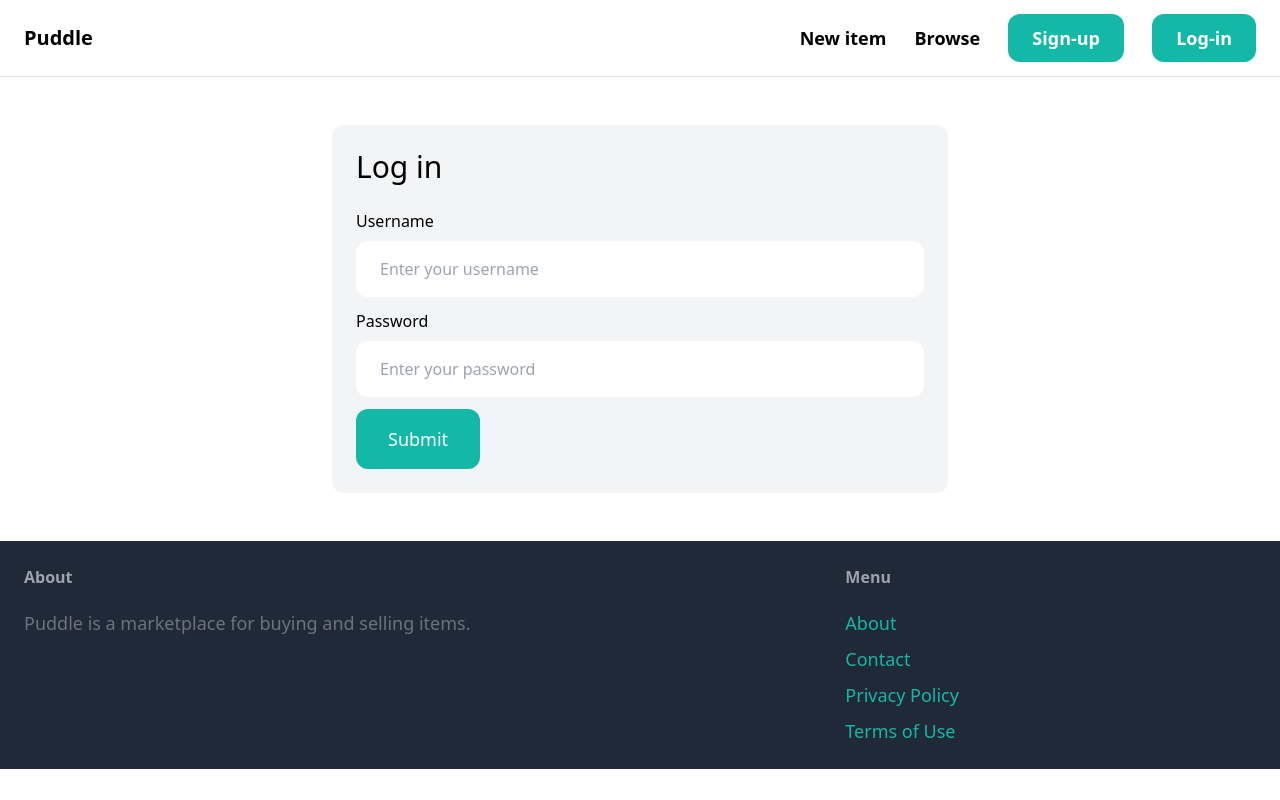
After one commit to Jyotsna-Shrestha/online-marketplace, a Django app: page /login/ in a window 1280 px wide. The commit adds this page. Run offline with Django 5.2, Linux system fonts and the light colour scheme; some libraries are stand-ins or nearby versions.

Commit message:
Add login feature

```diff
--- a/core/forms.py
+++ b/core/forms.py
@@ -1,6 +1,16 @@
 from django import forms
-from django.contrib.auth.forms import UserCreationForm
+from django.contrib.auth.forms import UserCreationForm, AuthenticationForm
 from django.contrib.auth.models import User
+
+class LoginForm(AuthenticationForm):
+    username = forms.CharField(widget=forms.TextInput(attrs={
+        "placeholder": "Enter your username",
+        "class": "w-full py-4 px-6 rounded-xl"
+    }))
+    password = forms.CharField(widget=forms.PasswordInput(attrs={
+        "placeholder": "Enter your password",
+        "class": "w-full py-4 px-6 rounded-xl"
+    }))
 
 class SignupForm(UserCreationForm):
     class Meta:
--- a/core/templates/core/base.html
+++ b/core/templates/core/base.html
@@ -17,8 +17,13 @@
             <a href="#" class="text-lg font-semibold hover:text-gray-500">New item</a>
             <a href="#" class="text-lg font-semibold hover:text-gray-500">Browse</a>
 
+            {% if request.user.is_authenticated %}
+            <a href="#" class="px-6 py-3 text-lg font-semibold bg-teal-500 text-white rounded-xl hover:bg-teal-700">Inbox</a>
+            <a href="#" class="px-6 py-3 text-lg font-semibold bg-teal-500 text-white rounded-xl hover:bg-teal-700">Dashboard</a>
+            {% else %}
             <a href="{% url 'core:signup' %}" class="px-6 py-3 text-lg font-semibold bg-teal-500 text-white rounded-xl hover:bg-teal-700">Sign-up</a>
-            <a href="#" class="px-6 py-3 text-lg font-semibold bg-teal-500 text-white rounded-xl hover:bg-teal-700">Log-in</a>
+            <a href="{% url 'core:login' %}" class="px-6 py-3 text-lg font-semibold bg-teal-500 text-white rounded-xl hover:bg-teal-700">Log-in</a>
+            {% endif %}
     </nav>
     <div class="px-6 py-6">
         {% block content %}
--- /dev/null
+++ b/core/templates/core/login.html
@@ -0,0 +1,35 @@
+{% extends "core/base.html" %}
+
+{% block title %}Sign Up{% endblock %}
+
+{% block content %}
+<div class="w-1/2 my-6 p-6 mx-auto bg-gray-100 rounded-xl">
+    <h1 class="mb-6 text-3xl">Log in</h1>
+
+    <form method="post" action=".">
+        {% csrf_token %}
+
+        <div class="mb-3">
+            <label class="inline-block mb-2">Username</label><br>
+            {{ form.username }}
+        </div>
+
+        <div class="mb-3">
+            <label class="inline-block mb-2">Password</label><br>
+            {{ form.password }}
+        </div>
+
+        {% if form.errors or form.non_field_errors %}
+        <div class="mb-3 p-6 bg-red-100 rounded-xl">
+            {% for field in form %}
+            {{ field.errors }}
+            {% endfor %}
+
+            {{ form.non_field_errors }}
+        </div>
+        {% endif %}
+
+        <button class="py-4 px-8 text-lg bg-teal-500 rounded-xl text-white hover:bg-teal-700">Submit</button>
+    </form>
+</div>
+{% endblock %}
--- a/core/urls.py
+++ b/core/urls.py
@@ -1,5 +1,7 @@
 from django.urls import path
+from django.contrib.auth import views as auth_views
 from . import views
+from .forms import LoginForm
 
 app_name = "core"
 
@@ -7,4 +9,5 @@ urlpatterns = [
     path("", views.index, name="index"),
     path("contact/", views.contact, name="contact"),
     path("signup/", views.signup, name="signup"),
+    path("login/", auth_views.LoginView.as_view(template_name="core/login.html", authentication_form=LoginForm), name="login"),
 ]
--- a/puddle/settings.py
+++ b/puddle/settings.py
@@ -27,6 +27,9 @@ DEBUG = True
 
 ALLOWED_HOSTS = []
 
+LOGIN_URL = "/login/"
+LOGIN_REDIRECT_URL = "/"
+LOGOUT_REDIRECT_URL = "/"
 
 # Application definition
 
```
